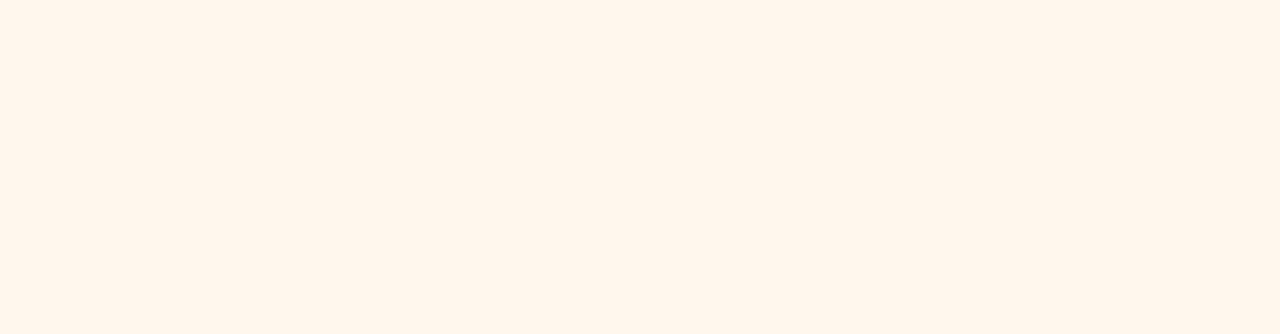
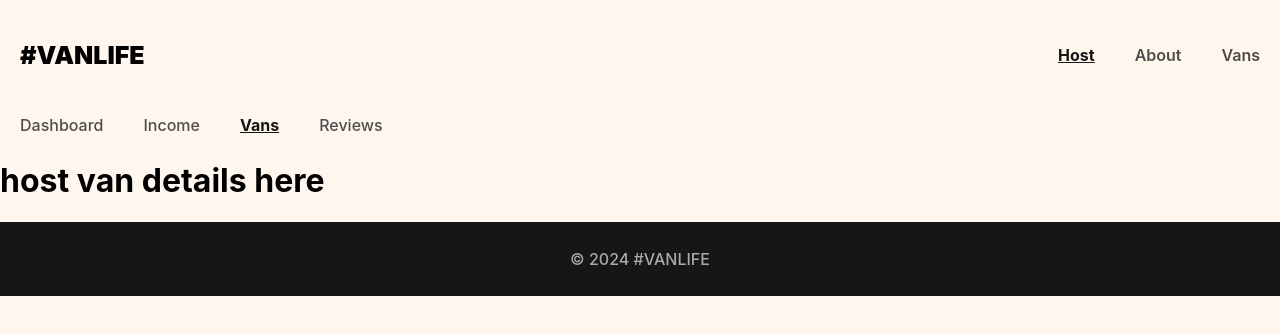
Before and after one commit to deja-v/van-life, a React (Vite) app: page /host/vans/1 in a window 1280 px wide. Before the commit this address had no page. Shown: the top 334 px of the page. Built offline with nearby package versions, Linux system fonts and the light colour scheme; what miragejs would draw is missing.

Commit message:
add new route in host route

```diff
--- a/src/App.jsx
+++ b/src/App.jsx
@@ -10,6 +10,8 @@ import Dashboard from './pages/host/Dashboard.jsx';
 import Income from './pages/host/Income.jsx';
 import Reviews from './pages/host/Reviews.jsx';
 import HostLayout from './components/HostLayout.jsx';
+import HostVan from './pages/host/HostVan.jsx';
+import HostVanDetail from './pages/host/HostVanDetail.jsx';
 export default function App() {
   return (
     <BrowserRouter>
@@ -21,7 +23,10 @@ export default function App() {
             <Route path="/vans" element={<Vans />}/>
             <Route path="/vans/:id" element={<VanDetails />}/>
             <Route path="/host" element={<HostLayout/>}>
+              <Route index element={<Dashboard />} />
               <Route path="/host/income" element={<Income/>}/>
+              <Route path="/host/vans" element={<HostVan/>}/>
+              <Route path="/host/vans/:id" element={<HostVanDetail/>}/>
               <Route path="/host/reviews" element={<Reviews/>}/>
             </Route>
         </Route>
--- a/src/components/HostLayout.jsx
+++ b/src/components/HostLayout.jsx
@@ -7,6 +7,7 @@ export default function HostLayout(){
             <nav className="host-nav">
                 <NavLink end className={({isActive}) => isActive? "active-link": null} to="/host">Dashboard</NavLink>
                 <NavLink className={({isActive}) => isActive? "active-link": null} to="/host/income">Income</NavLink>
+                <NavLink className={({isActive}) => isActive? "active-link": null} to="/host/vans">Vans</NavLink>
                 <NavLink className={({isActive}) => isActive? "active-link": null} to="/host/reviews">Reviews</NavLink>
             </nav>
             <Outlet/>
--- /dev/null
+++ b/src/pages/host/HostVan.jsx
@@ -0,0 +1,7 @@
+import React from "react";
+
+export default function HostVan(){
+    return (
+        <h1>Host van here</h1>
+    )
+}
--- /dev/null
+++ b/src/pages/host/HostVanDetail.jsx
@@ -0,0 +1,8 @@
+import React from "react";
+
+export default function HostVanDetail()
+{
+    return (
+        <h1>host van details here</h1>
+    )
+}
```
